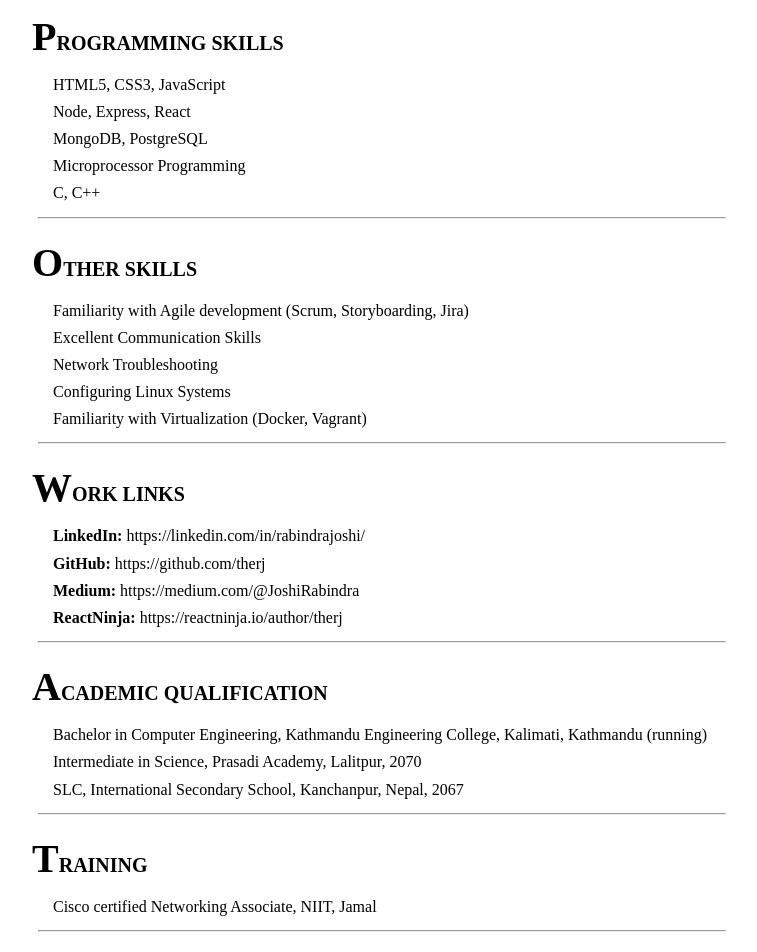
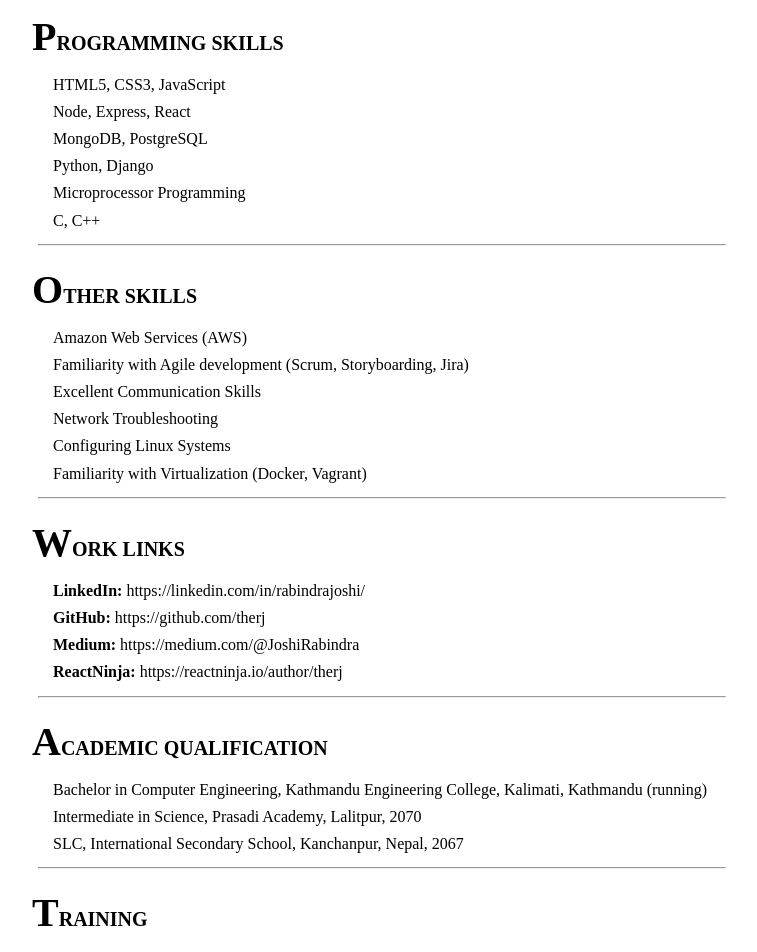
Before and after one commit to therj/therj.github, a plain HTML site: page cv/index.html in a window 1280 px wide. Shown: the part 824-1776 px from the top of the page, without its empty margins (258-1015 px from the left). Drawn offline with nearby package versions, Linux system fonts and the light colour scheme.

Commit message:
update skills

```diff
--- a/cv/index.html
+++ b/cv/index.html
@@ -73,6 +73,7 @@
           <li>HTML5, CSS3, JavaScript</li>
           <li>Node, Express, React</li>
           <li>MongoDB, PostgreSQL</li>
+          <li>Python, Django</li>
           <li>Microprocessor Programming</li>
           <li>C, C++</li>
         </ul>
@@ -82,6 +83,9 @@
       <div class="topic other">
         <p class="title other">Other Skills</p>
         <ul>
+          <li>
+            Amazon Web Services (AWS)
+          </li>
           <li>
             Familiarity with Agile development (Scrum, Storyboarding, Jira)
           </li>
```
